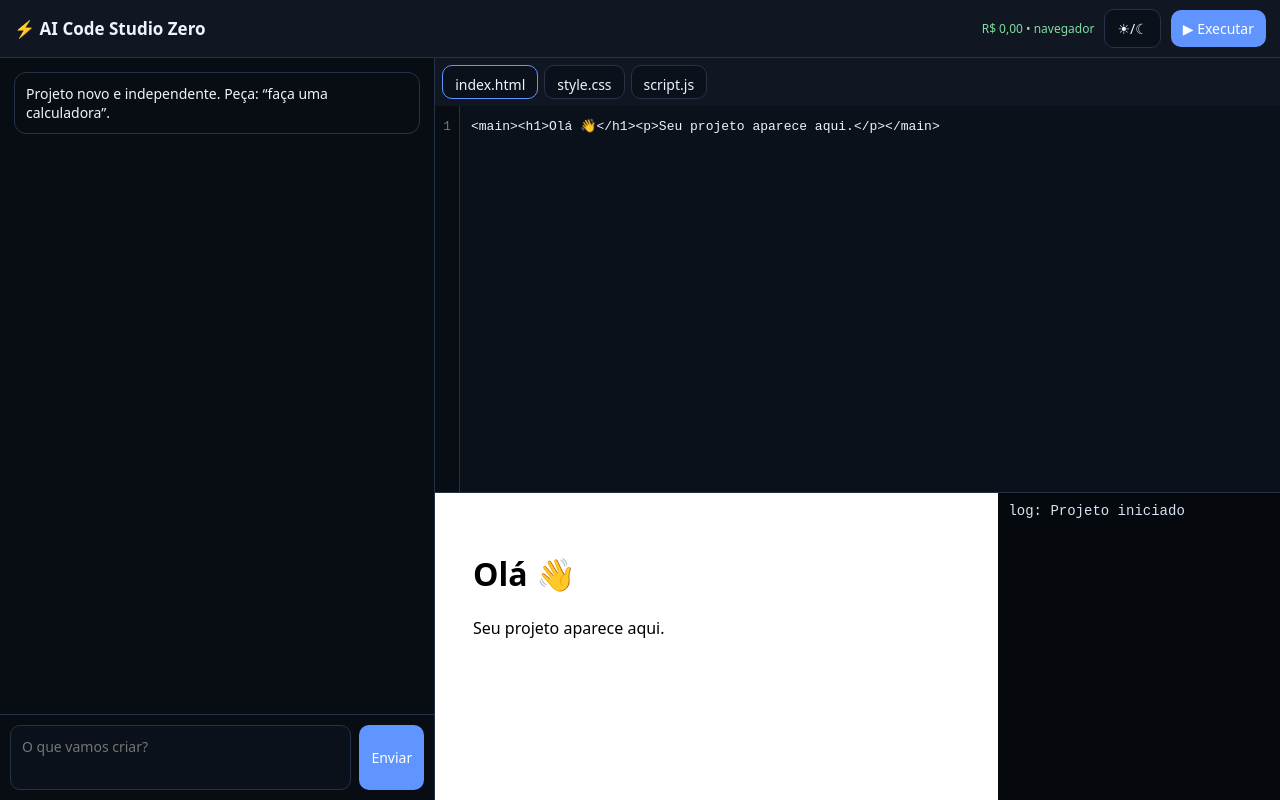
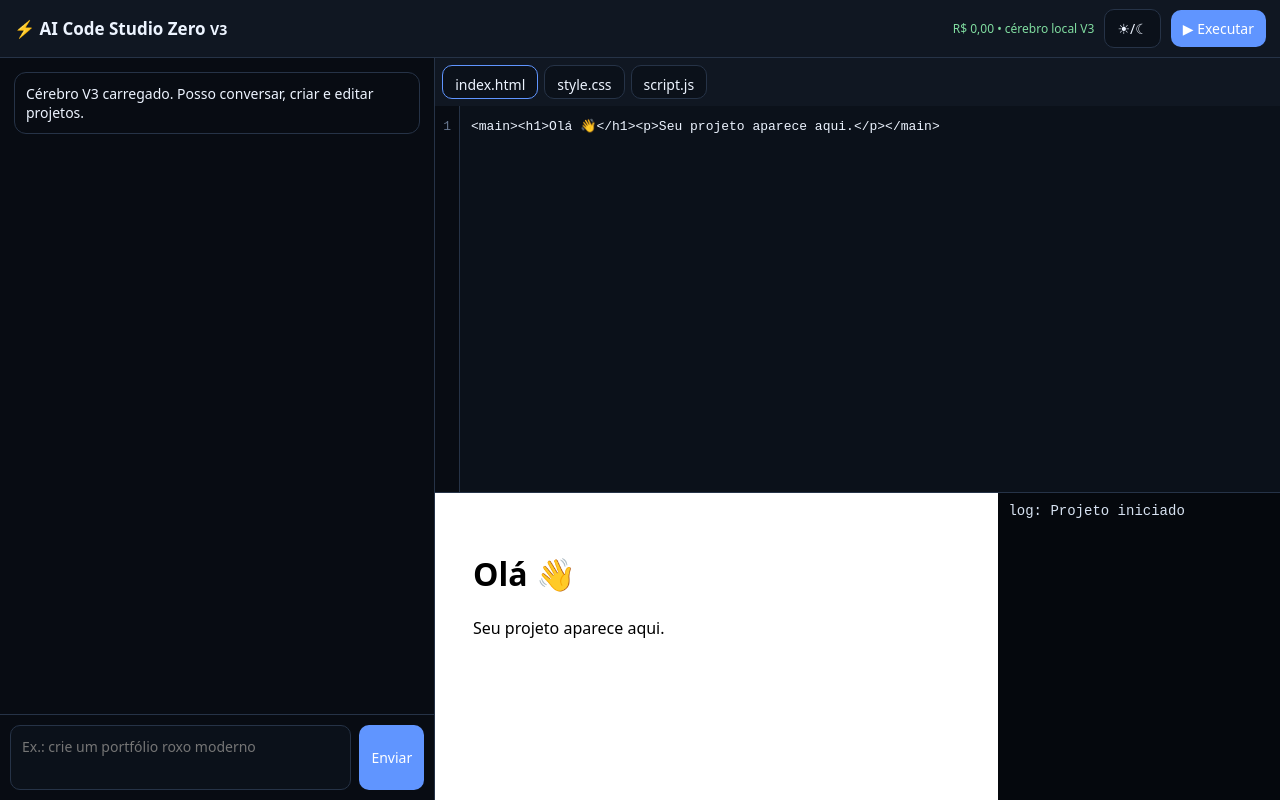
Before and after one commit to heitorfer143-eng/ai-code-studio-zero, a plain HTML site: page index.html in a window 1280 px wide. Drawn offline with Linux system fonts and the light colour scheme.

Commit message:
Bust stale browser cache for CodeZero brain V3

```diff
--- a/index.html
+++ b/index.html
@@ -1 +1 @@
-<!doctype html><html lang="pt-BR"><head><meta charset="utf-8"><meta name="viewport" content="width=device-width,initial-scale=1"><title>AI Code Studio Zero</title><link rel="stylesheet" href="style.css"></head><body><header><b>⚡ AI Code Studio Zero</b><span>R$ 0,00 • navegador</span><button id="theme">☀/☾</button><button id="run">▶ Executar</button></header><main><section class="chat"><div id="messages"><div class="ai">Projeto novo e independente. Peça: “faça uma calculadora”.</div></div><div class="composer"><textarea id="prompt" placeholder="O que vamos criar?"></textarea><button id="send">Enviar</button></div></section><section class="workspace"><nav id="tabs"></nav><div class="code"><pre id="lines">1</pre><textarea id="editor" spellcheck="false"></textarea></div><div class="output"><iframe id="preview" sandbox="allow-scripts"></iframe><pre id="console"></pre></div></section></main><script src="app.js"></script></body></html>
+<!doctype html><html lang="pt-BR"><head><meta charset="utf-8"><meta name="viewport" content="width=device-width,initial-scale=1"><meta http-equiv="Cache-Control" content="no-cache, no-store, must-revalidate"><title>AI Code Studio Zero V3</title><link rel="stylesheet" href="style.css?v=3"></head><body><header><b>⚡ AI Code Studio Zero <small>V3</small></b><span>R$ 0,00 • cérebro local V3</span><button id="theme">☀/☾</button><button id="run">▶ Executar</button></header><main><section class="chat"><div id="messages"><div class="ai">Cérebro V3 carregado. Posso conversar, criar e editar projetos.</div></div><div class="composer"><textarea id="prompt" placeholder="Ex.: crie um portfólio roxo moderno"></textarea><button id="send">Enviar</button></div></section><section class="workspace"><nav id="tabs"></nav><div class="code"><pre id="lines">1</pre><textarea id="editor" spellcheck="false"></textarea></div><div class="output"><iframe id="preview" sandbox="allow-scripts"></iframe><pre id="console"></pre></div></section></main><script src="app.js?v=3"></script></body></html>
```
